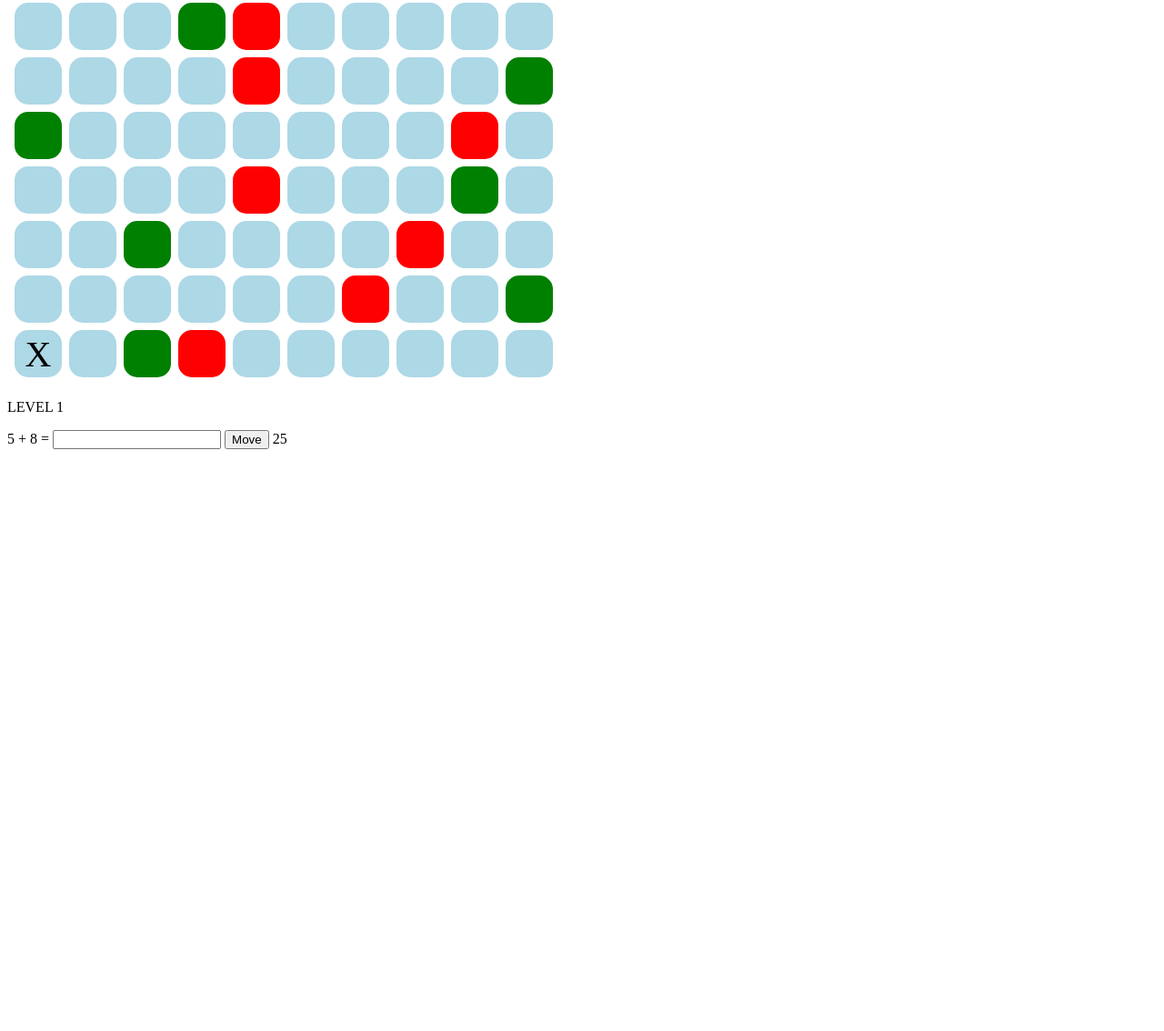
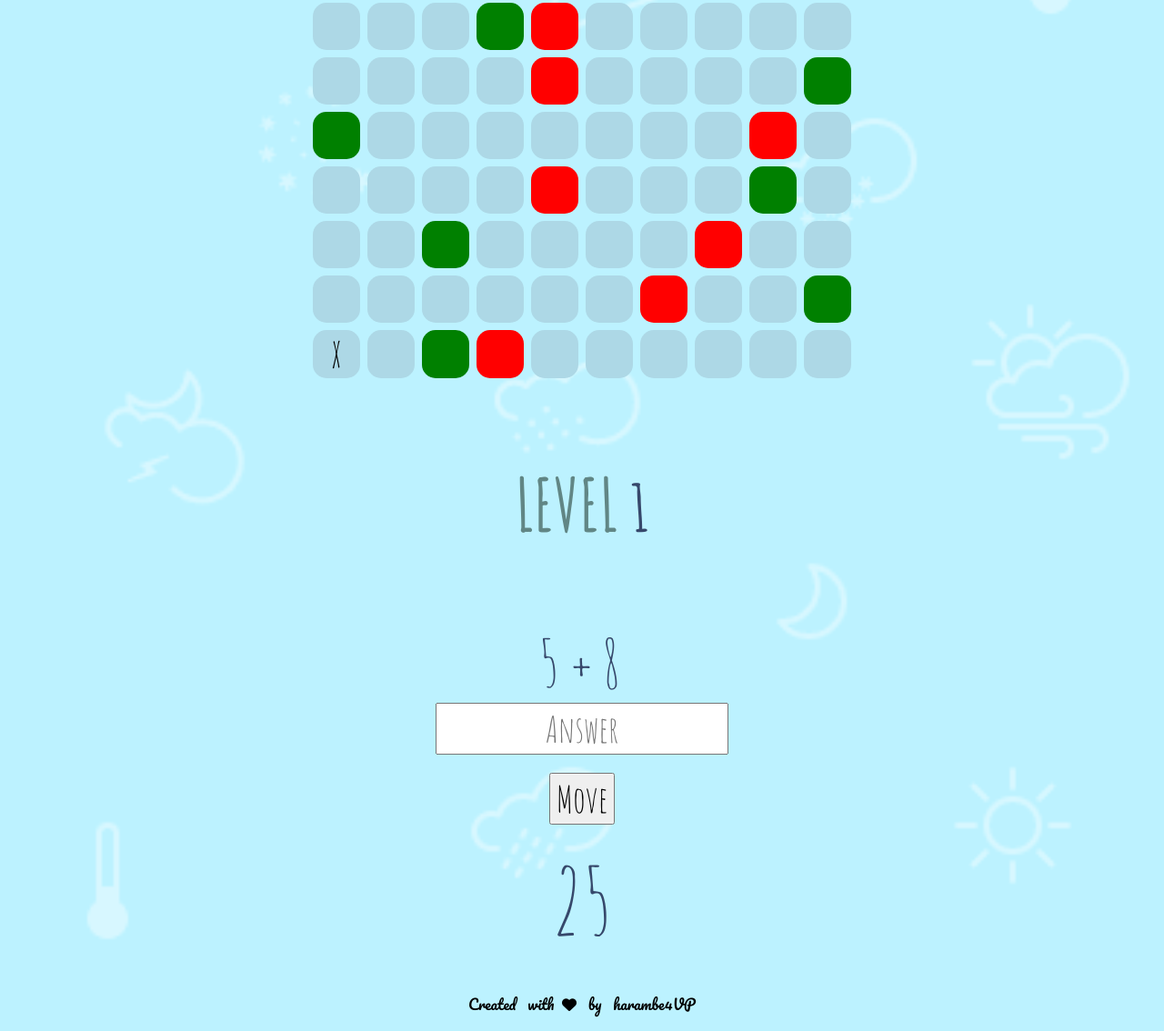
Before and after one commit to buridiaditya/harambe4VP, a plain HTML site: page first.html in a window 1280 px wide. Shown: the part 193-1327 px from the top of the page at 91% size. Before the commit the page ends 800 px from the top, so only its background shows below. Drawn offline with Linux system fonts and the light colour scheme.

Commit message:
Updated HTML and Images

```diff
--- a/first.html
+++ b/first.html
@@ -2,20 +2,69 @@
 <html>
 <head>
   <title>Title</title>
+  <link href="https://fonts.googleapis.com/css?family=Amatic+SC:400,700" rel="stylesheet">
+  <link href="https://fonts.googleapis.com/css?family=Pacifico" rel="stylesheet">
+
+<script src="https://use.fontawesome.com/99b7d33a47.js"></script>
+
+  <style type="text/css">
+    label {
+      font-size: 70px;
+      color: #36486b;
+    }
+    #timer {
+      font-size: 100px;
+    }
+    input {
+      text-align: center;
+      font-family: 'Amatic SC', cursive;
+      font-size: 40px;
+    }
+    button {
+      text-align: center;
+      font-family: 'Amatic SC', cursive;
+      font-size: 40px;
+    }
+    body {
+      -moz-column-count: 2;
+      -moz-column-rule-style: solid;
+      -moz-column-rule-color: lightblue;
+    }
+    .Title {
+      font-size: 200px;
+    }
+    html {
+      background: url(Images/weather.png) no-repeat center center fixed;
+      -webkit-background-size: cover;
+      -moz-background-size: cover;
+      -o-background-size: cover;
+      background-size: cover;
+    }
+  </style>
 </head>
-<body>
-  <table id='game'></table>
-  <p>LEVEL <label id='level'>1</label><br/></p>
-  <label id='l1' class='labels'>5</label>
-  <label id='op1' class='labels'>+</label>
-  <label id='l2' class='labels'>8</label>
-  <label id='e1' class='labels'>=</label>
+<body style = "text-align: center; font-family: 'Amatic SC', cursive; position relative;">
+  <div>
+    <table id='game' align="center"></table>
+  </div>
+  <p style = "font-size: 80px; font-weight: bold; color: #618685;">LEVEL <label id='level' style = "font-size: 70px">1</label></p>
 
+  <label id='l1' class='labels'>5</label> &nbsp&nbsp
+  <label id='op1' class='labels'>+</label>&nbsp&nbsp
+  <label id='l2' class='labels'>8</label>&nbsp&nbsp
+  <br/>
   <script src="jsboard.min.js"></script>
-  <input type="text" name="input" id='target'/>
+  <input type="text" name="input" id='target' placeholder = "Answer"/>
+  <br/>
+  <br/>
+  <button onclick = "move()"> Move </button>
+  <br/>
+  <br/>
+  <label id='timer'>59</label>
 
-  <button onclick = "move()"> Move </button>
-  <label id='timer'>59</label>
+  <br/>
+  <br/>
+
+  <p style = "font-family: 'Pacifico', cursive; bottom: 10px;">Created &nbsp with &nbsp<i class="fa fa-heart" aria-hidden="true"></i> &nbsp by &nbsp harambe4VP</p>
   <script src="index.js"></script>
 </body>
 </html>
```
Also changed, not shown: Images/back.jpg (added), Images/background.jpg (added), Images/weather.png (added).
